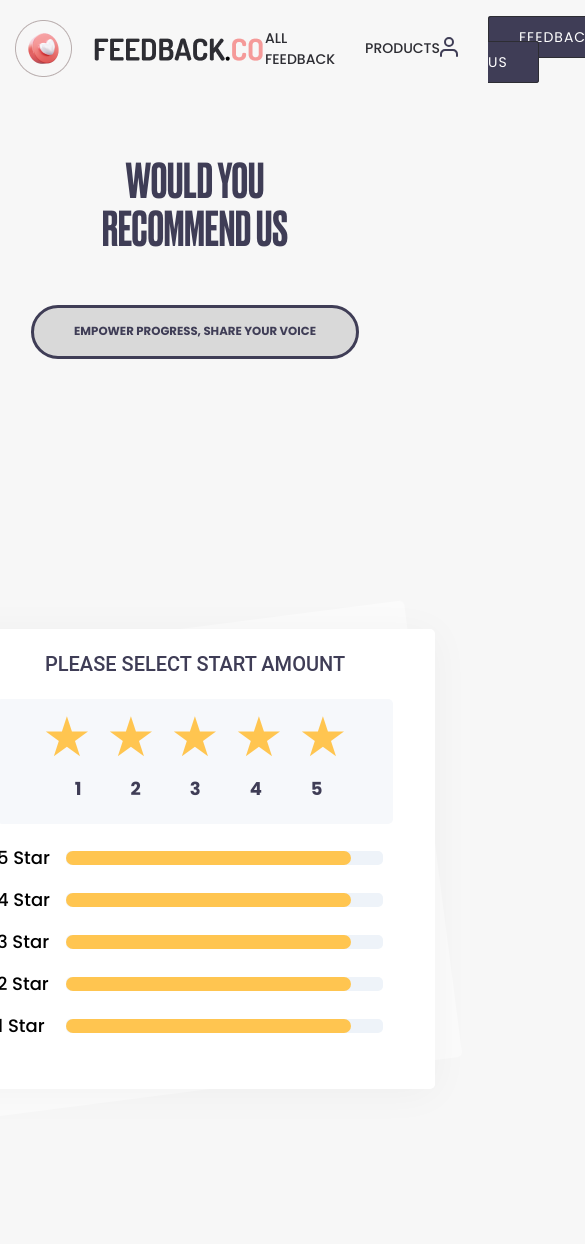
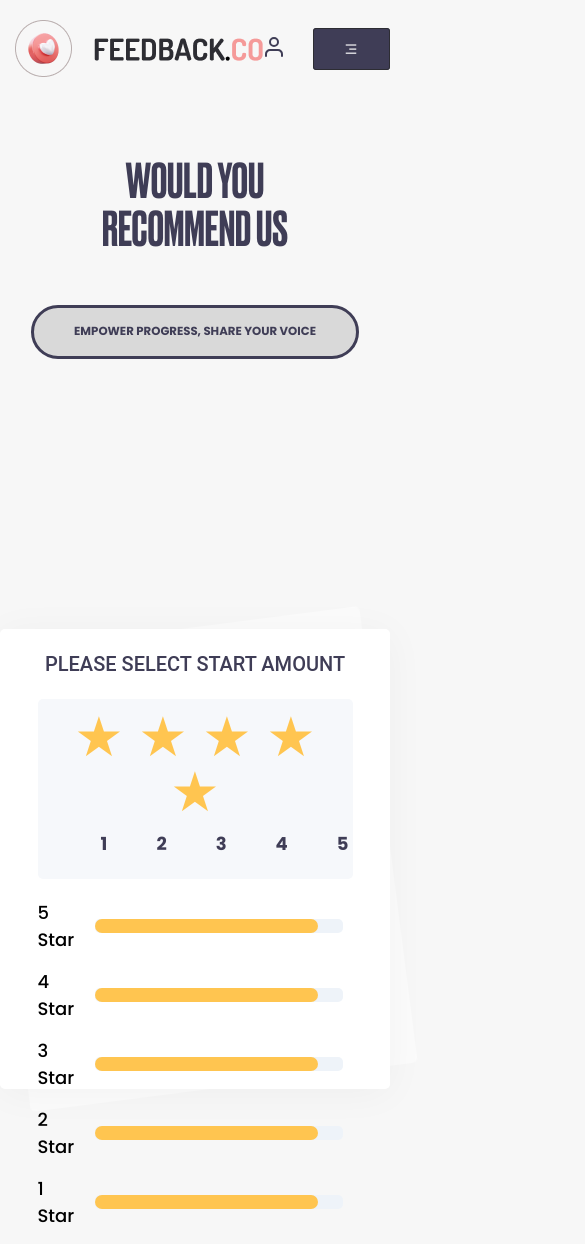
Before and after one commit to shamsadanam/curly-doodle-poup-redirect, a plain HTML site: page index.html in a window 390 px wide. Shown: the whole page, 585 px wide, since content can reach past the window. Before the commit the page ends 1118 px from the top, so only its background shows below. Drawn offline with nearby package versions, Linux system fonts and the light colour scheme.

Commit message:
mobile compatible

```diff
--- a/assets/css/style.css
+++ b/assets/css/style.css
@@ -127,6 +127,10 @@ nav .logo img{
     color: #3F3D56;
 }
 
+#mobileToggle{
+    display: none;
+}
+
 /* Hero Section */
 
 .heroMain{
@@ -183,8 +187,10 @@ nav .logo img{
 }
 
 .contentBox_front{
-    width: 480px;
-    height: 460px;
+    max-width: 480px;
+    width: 100%;
+    max-height: 460px;
+    height: 100%;
     background: white;
     border-radius: 5px;
     background: #FFF;
@@ -196,8 +202,10 @@ nav .logo img{
 
 .contentBox_back{
     position: absolute;
-    width: 480px;
-    height: 460px;
+    max-width: 480px;
+    width: 100%;
+    max-height: 460px;
+    height: 100%;
     background: #FFF;
     transform: rotate(-7.653deg);
     padding: 50px;
@@ -307,3 +315,21 @@ nav .logo img{
         margin-right: auto;
     }
 }
+
+@media (max-width: 700px){
+    .main-menu{
+        display: none;
+    }
+
+    .nav-right #feedbacCta{
+        display: none;
+    }
+
+    #mobileToggle{
+        display: block;
+    }
+}
+
+@media (max-width: 550px){
+
+}
--- a/index.html
+++ b/index.html
@@ -4,6 +4,7 @@
     <meta charset="UTF-8">
     <meta name="viewport" content="width=device-width, initial-scale=1.0">
     <title>Feedback.com | Provide your valueable feedback</title>
+    <link href="https://cdn.jsdelivr.net/npm/remixicon@3.6.0/fonts/remixicon.css" rel="stylesheet">
     <link href="https://fonts.googleapis.com/css2?family=Poppins:wght@300;400;500;700;800;900&display=swap" rel="stylesheet">
     <link rel="stylesheet" href="./assets/css/style.css">
 </head>
@@ -30,6 +31,9 @@
                             <a href="#">feedback us</a>
                         </div>
 
+                        <div id="mobileToggle">
+                            <a href=""><i class="ri-menu-3-fill"></i></a>
+                        </div>
                     </div>
                </nav>
             </div>
```
